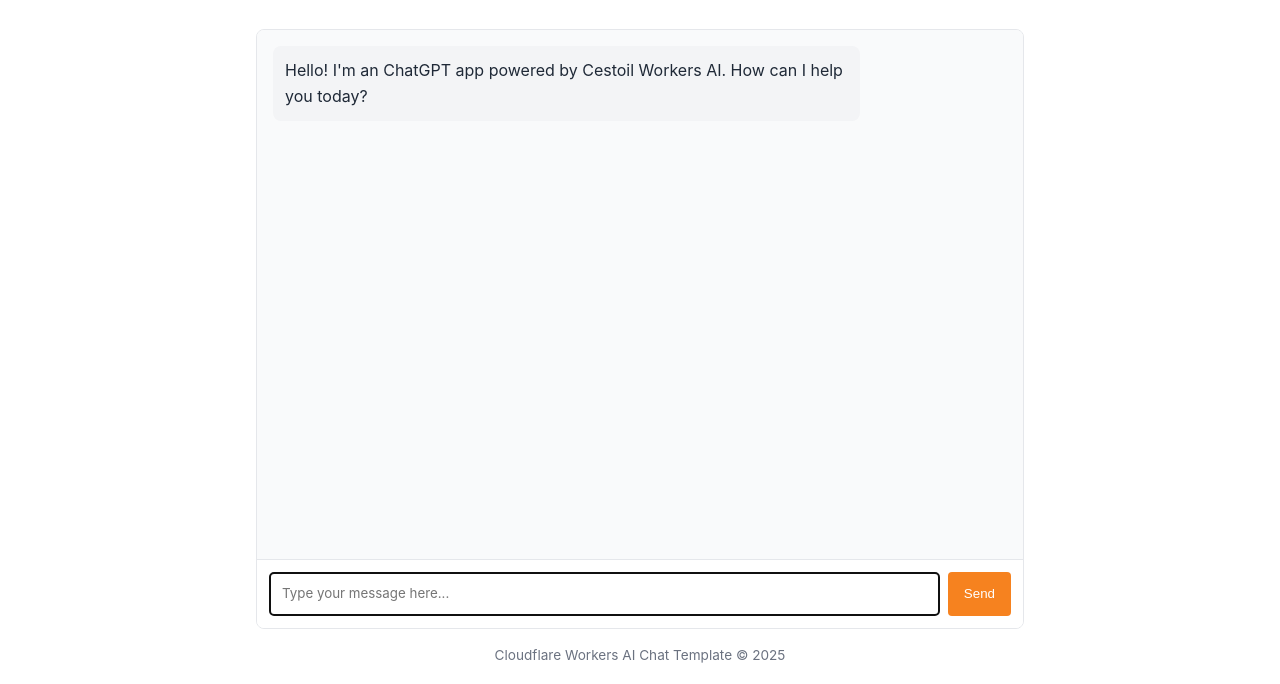
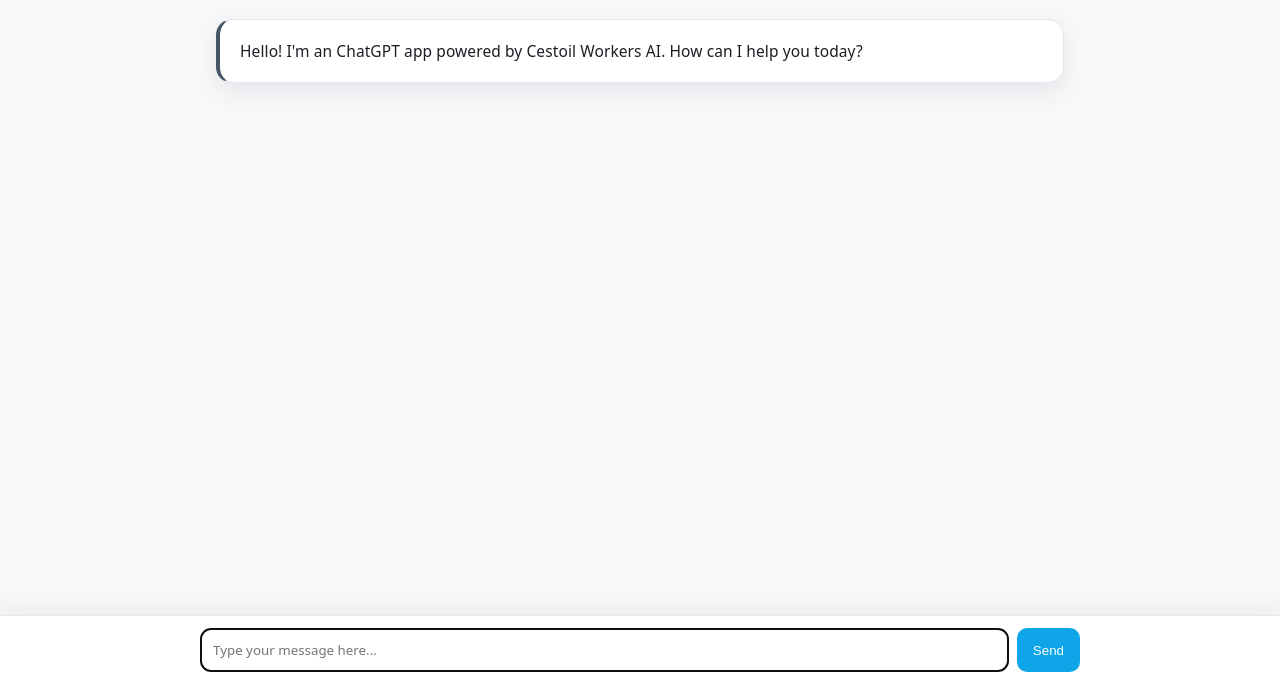
Before and after one commit to samuelxiong88/llm-chat-app-template, a website: page public/index.html in a window 1280 px wide. Shown: the part 116-800 px from the top of the page. Drawn offline with Linux system fonts and the light colour scheme.

Commit message:
Update index.html

```diff
--- a/public/index.html
+++ b/public/index.html
@@ -2,140 +2,127 @@
 <html lang="en">
   <head>
     <meta charset="UTF-8" />
-    <meta name="viewport" content="width=device-width, initial-scale=1.0" />
+    <meta name="viewport" content="width=device-width, initial-scale=1.0"/>
     <title>LLM Chat App</title>
+
+    <!-- 企业级 Markdown 版式（含浅/深色） -->
     <style>
-      :root {
-        --primary-color: #f6821f;
-        --primary-hover: #e67e22;
-        --light-bg: #f9fafb;
-        --border-color: #e5e7eb;
-        --text-color: #1f2937;
-        --text-light: #6b7280;
-        --user-msg-bg: #fff2e6;
-        --assistant-msg-bg: #f3f4f6;
+      /* ===== 基础变量（浅色） ===== */
+      :root{
+        --bg:#f7f8fa;--panel-bg:#ffffff;--text:#1b1f24;--muted:#6b7280;--border:#e5e7eb;
+        --primary:#0ea5e9;--accent:#475569;--code-bg:#0b1020;--code-text:#e6edf3;
+        --quote-bg:#f3f6fb;--quote-bar:#c7d2fe;--shadow:0 8px 24px rgba(2,6,23,.08);
+        --radius:16px;--radius-sm:10px;--maxw:880px;--line:1.7;
+      }
+      @media (prefers-color-scheme: dark){
+        :root{
+          --bg:#0b1020;--panel-bg:#0f172a;--text:#e6edf3;--muted:#94a3b8;--border:#1f2937;
+          --primary:#38bdf8;--accent:#a5b4fc;--code-bg:#0a0f1d;--code-text:#e6edf3;
+          --quote-bg:#0e162b;--quote-bar:#3b82f6;--shadow:0 8px 24px rgba(0,0,0,.35);
+        }
       }
 
-      * {
-        box-sizing: border-box;
-        margin: 0;
-        padding: 0;
+      /* ===== 页面与容器 ===== */
+      *{box-sizing:border-box}
+      html,body{height:100%}
+      body{
+        background:var(--bg);color:var(--text);
+        font-family:ui-sans-serif,system-ui,-apple-system,Segoe UI,Roboto,PingFang SC,Microsoft YaHei,Helvetica,Arial;
+        line-height:var(--line);margin:0;
+        display:flex;flex-direction:column;
+      }
+      header{
+        text-align:center;padding:16px 12px;border-bottom:1px solid var(--border);
+        background:var(--panel-bg);
+      }
+      header h1{margin:0;font-size:20px;color:var(--primary);font-weight:700}
+      header p{margin:6px 0 0;color:var(--muted);font-size:14px}
+
+      .chat-container{
+        flex:1;display:flex;flex-direction:column;
+        max-width:calc(var(--maxw) + 32px);margin:0 auto;width:100%;
+      }
+      #chat-messages{
+        flex:1;overflow-y:auto;padding:24px 16px 96px; /* 底部留白给输入框 */
+        max-width:var(--maxw);width:100%;margin:0 auto;
       }
 
-      body {
-        font-family:
-          -apple-system, BlinkMacSystemFont, "Segoe UI", Roboto, Oxygen, Ubuntu,
-          Cantarell, sans-serif;
-        line-height: 1.6;
-        color: var(--text-color);
-        max-width: 800px;
-        margin: 0 auto;
-        padding: 1rem;
+      /* ===== 消息气泡（与 chat.js 渲染一致） ===== */
+      .message{display:flex;margin:14px 0}
+      .message .message-body{
+        width:100%;background:var(--panel-bg);box-shadow:var(--shadow);
+        border:1px solid var(--border);border-radius:var(--radius);padding:18px 20px;
       }
+      .user-message .message-body{border-left:4px solid var(--primary)}
+      .assistant-message .message-body{border-left:4px solid var(--accent)}
 
-      header {
-        text-align: center;
-        margin-bottom: 2rem;
-        padding: 1rem 0;
-        border-bottom: 1px solid var(--border-color);
+      /* ===== Markdown 样式作用域 ===== */
+      .message-body{color:var(--text);font-size:15.5px;letter-spacing:.1px}
+      .message-body p{margin:10px 0 12px}
+      .message-body h1,.message-body h2,.message-body h3{
+        line-height:1.35;font-weight:650;color:var(--accent);margin:18px 0 10px
       }
+      .message-body h1{font-size:22px;border-bottom:1px solid var(--border);padding-bottom:8px}
+      .message-body h2{font-size:19px;border-bottom:1px solid var(--border);padding-bottom:6px}
+      .message-body h3{font-size:17px}
+      .message-body ul,.message-body ol{margin:8px 0 12px 20px;padding:0}
+      .message-body li{margin:4px 0}
+      .message-body li::marker{color:var(--muted)}
+      .message-body ul ul,.message-body ol ol{margin-top:4px;margin-bottom:4px}
+      .message-body hr{border:none;border-top:1px solid var(--border);margin:16px 0}
+      .message-body blockquote{
+        margin:12px 0;padding:10px 14px;border-left:4px solid var(--quote-bar);
+        background:var(--quote-bg);border-radius:var(--radius-sm);color:var(--text)
+      }
+      .message-body code{
+        background:rgba(2,6,23,.06);padding:2px 6px;border-radius:6px;
+        font-family:ui-monospace,SFMono-Regular,Menlo,Consolas,"Liberation Mono",monospace;font-size:90%;
+      }
+      @media (prefers-color-scheme: dark){
+        .message-body code{background:rgba(255,255,255,.07)}
+      }
+      .message-body pre{background:var(--code-bg);color:var(--code-text);padding:14px 16px;
+        border-radius:var(--radius);overflow:auto;border:1px solid rgba(255,255,255,.06);margin:12px 0}
+      .message-body pre code{background:transparent!important;color:var(--code-text);font-size:13.5px}
+      .message-body table{
+        width:100%;border-collapse:separate;border-spacing:0;margin:12px 0;
+        border:1px solid var(--border);border-radius:var(--radius-sm);overflow:hidden
+      }
+      .message-body th,.message-body td{padding:10px 12px;border-bottom:1px solid var(--border)}
+      .message-body th{background:rgba(2,132,199,.06);color:var(--accent);text-align:left;font-weight:600}
+      .message-body tr:nth-child(even) td{background:rgba(2,6,23,.02)}
+      .message-body tr:hover td{background:rgba(14,165,233,.06)}
+      .message-body a{color:var(--primary);text-decoration:none;border-bottom:1px dashed rgba(14,165,233,.5)}
+      .message-body a:hover{text-decoration:underline}
+      .message-body strong{font-weight:700}
+      .message-body .next-step{margin-top:10px;color:var(--muted);font-size:14px}
 
-      h1 {
-        font-size: 1.5rem;
-        color: var(--primary-color);
+      /* 打字中提示 */
+      #typing-indicator{opacity:0;max-width:var(--maxw);margin:0 auto;color:var(--muted);font-style:italic;padding:0 16px}
+      #typing-indicator.visible{opacity:1;transition:opacity .2s ease}
+
+      /* ===== 输入区 ===== */
+      .message-input{
+        position:fixed;left:0;right:0;bottom:0;background:var(--panel-bg);
+        border-top:1px solid var(--border);box-shadow:0 -6px 20px rgba(2,6,23,.06);
       }
-
-      .chat-container {
-        display: flex;
-        flex-direction: column;
-        height: calc(100vh - 200px);
-        min-height: 400px;
-        border: 1px solid var(--border-color);
-        border-radius: 8px;
-        overflow: hidden;
+      .message-input .inner{
+        max-width:calc(var(--maxw) + 32px);margin:0 auto;padding:12px 16px;display:flex;gap:8px
       }
-
-      .chat-messages {
-        flex: 1;
-        overflow-y: auto;
-        padding: 1rem;
-        background-color: var(--light-bg);
+      #user-input{
+        flex:1;padding:.75rem;border:1px solid var(--border);border-radius:10px;
+        font-family:inherit;resize:none;min-height:44px;background:var(--panel-bg);color:var(--text)
       }
-
-      .message {
-        margin-bottom: 1rem;
-        padding: 0.75rem;
-        border-radius: 8px;
-        max-width: 80%;
+      #send-button{
+        padding:0 16px;background:var(--primary);color:#fff;border:none;border-radius:10px;cursor:pointer;
+        transition:transform .05s ease, background .2s ease;height:44px
       }
-
-      .user-message {
-        background-color: var(--user-msg-bg);
-        align-self: flex-end;
-        margin-left: auto;
-      }
-
-      .assistant-message {
-        background-color: var(--assistant-msg-bg);
-        align-self: flex-start;
-      }
-
-      .message-input {
-        display: flex;
-        padding: 0.75rem;
-        border-top: 1px solid var(--border-color);
-        background-color: white;
-      }
-
-      #user-input {
-        flex: 1;
-        padding: 0.75rem;
-        border: 1px solid var(--border-color);
-        border-radius: 4px;
-        font-family: inherit;
-        resize: none;
-        min-height: 44px;
-      }
-
-      #send-button {
-        margin-left: 0.5rem;
-        padding: 0 1rem;
-        background-color: var(--primary-color);
-        color: white;
-        border: none;
-        border-radius: 4px;
-        cursor: pointer;
-        transition: background-color 0.2s;
-      }
-
-      #send-button:hover {
-        background-color: var(--primary-hover);
-      }
-
-      #send-button:disabled {
-        background-color: var(--text-light);
-        cursor: not-allowed;
-      }
-
-      .typing-indicator {
-        display: none;
-        margin-bottom: 1rem;
-        font-style: italic;
-        color: var(--text-light);
-      }
-
-      .typing-indicator.visible {
-        display: block;
-      }
-
-      footer {
-        margin-top: 1rem;
-        text-align: center;
-        font-size: 0.85rem;
-        color: var(--text-light);
-      }
+      #send-button:hover{background:#0c9bd6}
+      #send-button:active{transform:translateY(1px)}
+      #send-button:disabled{background:var(--muted);cursor:not-allowed}
     </style>
   </head>
+
   <body>
     <header>
       <h1>ChatGPT AI Chat</h1>
@@ -143,33 +130,25 @@
     </header>
 
     <div class="chat-container">
-      <div id="chat-messages" class="chat-messages">
+      <div id="chat-messages">
+        <!-- 首条欢迎消息：与 chat.js 结构一致（.message-body） -->
         <div class="message assistant-message">
-          <p>
-            Hello! I'm an ChatGPT app powered by Cestoil Workers AI. How can
-            I help you today?
-          </p>
+          <div class="message-body">
+            Hello! I'm an ChatGPT app powered by Cestoil Workers AI. How can I help you today?
+          </div>
         </div>
       </div>
 
-      <div class="typing-indicator" id="typing-indicator">
-        AI is thinking...
-      </div>
+      <div id="typing-indicator">AI is thinking...</div>
+    </div>
 
-      <div class="message-input">
-        <textarea
-          id="user-input"
-          placeholder="Type your message here..."
-          rows="1"
-          autofocus
-        ></textarea>
+    <!-- 固定输入区 -->
+    <div class="message-input">
+      <div class="inner">
+        <textarea id="user-input" placeholder="Type your message here..." rows="1" autofocus></textarea>
         <button id="send-button">Send</button>
       </div>
     </div>
-
-    <footer>
-      <p>Cloudflare Workers AI Chat Template &copy; 2025</p>
-    </footer>
 
     <!-- Chat app script -->
     <script src="chat.js"></script>
```
